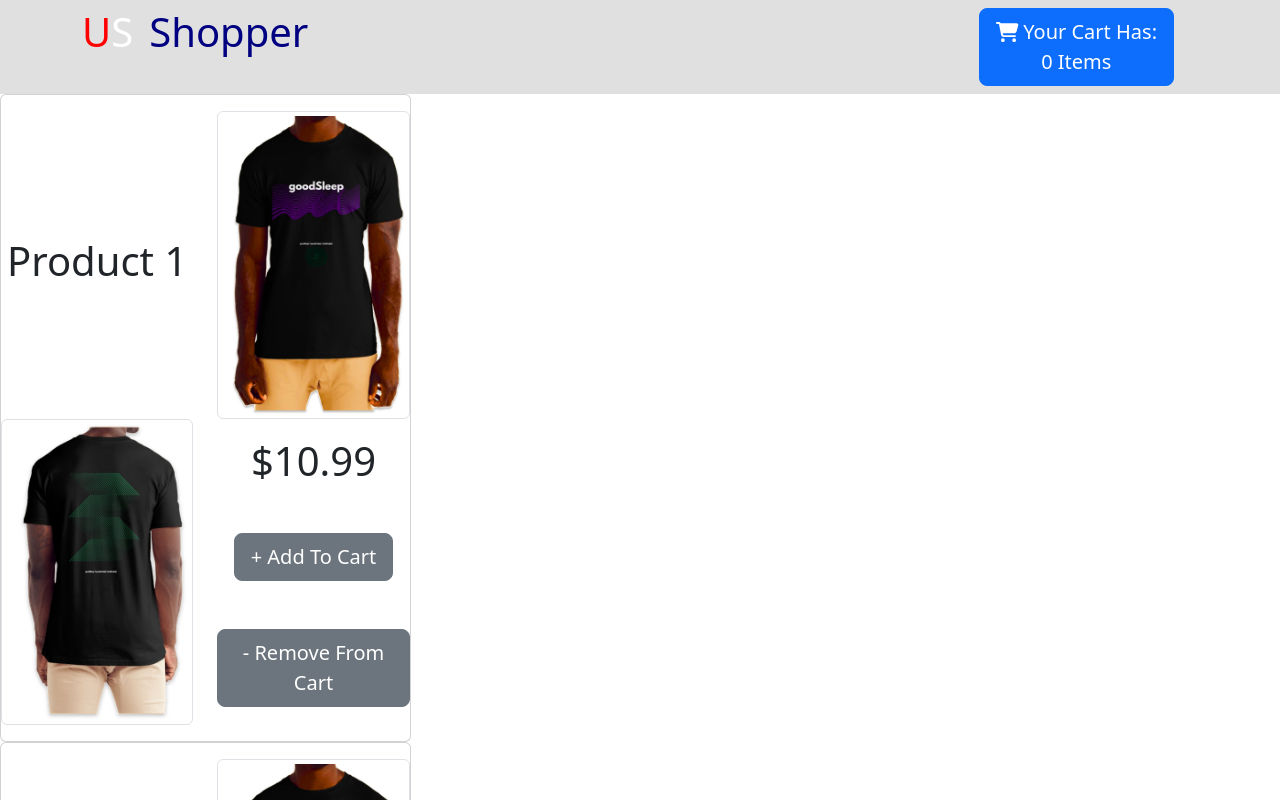
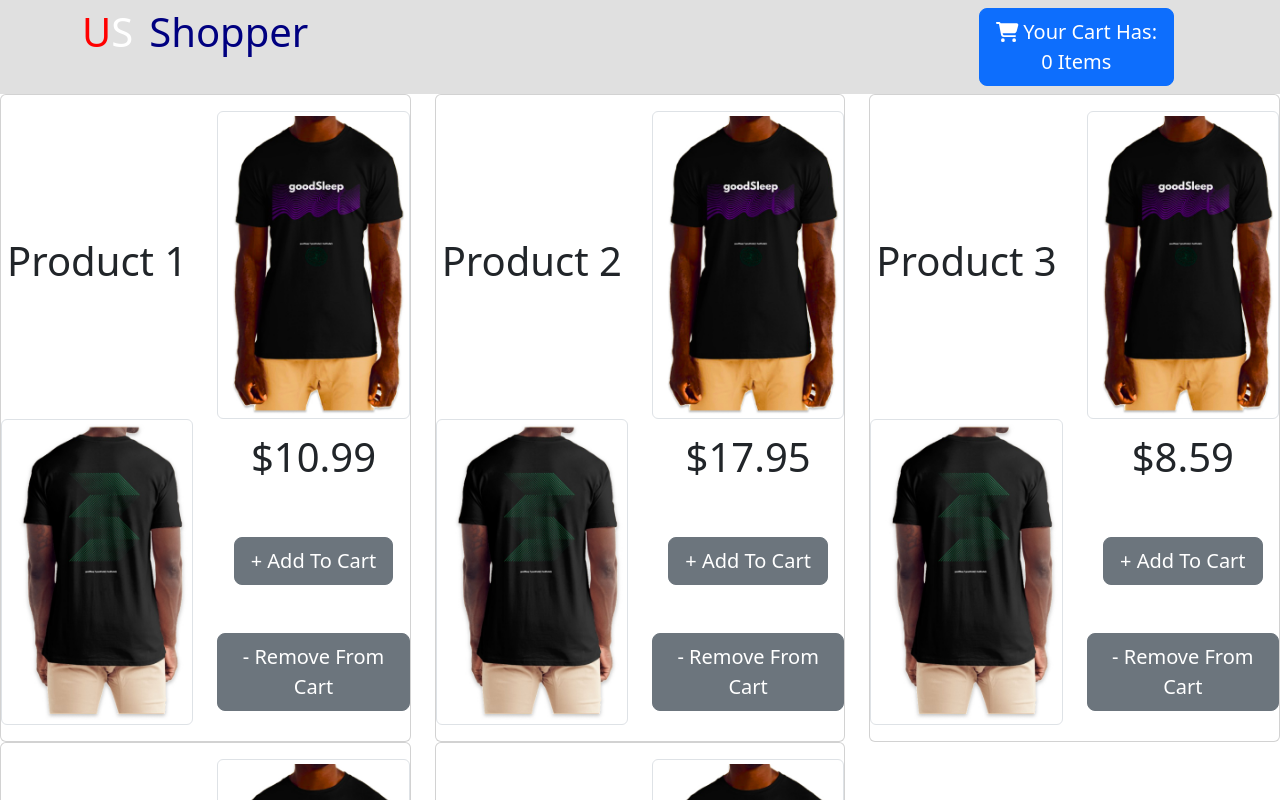
Before and after one commit to grantGCode/Shopping-Cart-application, a React (Create React App) app in the folder frontend/: page / in a window 1280 px wide. Shown: the top 800 px of the page. Built offline with nearby package versions, Linux system fonts and the light colour scheme.

Commit message:
fix ProductCard.js "key" prop error, updated

```diff
--- a/frontend/src/components/ItemCard.js
+++ b/frontend/src/components/ItemCard.js
@@ -1,6 +1,6 @@
 import {Card, Form, Row, Col, Button} from 'react-bootstrap'
 import {ShoppingCartContext} from '../CartContext'
-import {products, getProductData} from '../productStore'
+import {getProductData} from '../productStore'
 import {useContext} from "react"
 
 function ItemCard({item}) {
@@ -21,7 +21,7 @@ return(
                         size="sm"
                         onClick={() => {cartContext.removeOneItem(item)}}
                     >
-                        - Remove From Cart
+                        - RemoveFrom Cart
                     </Button>
                 </Col>
             </Row>
--- a/frontend/src/components/ProductCard.js
+++ b/frontend/src/components/ProductCard.js
@@ -1,9 +1,14 @@
 import { Card, Button, Form, Row, Col, Image} from 'react-bootstrap';
+import { products } from '../productStore.js';
 import { ShoppingCartContext } from '../CartContext.js'
 import { useContext } from 'react';
 
+const productData = (product) => {
+  return products.find((product) => {return product})
+}
 
-function ProductCard({products}) {
+function ProductCard({product}) {
+
   const cartContext = useContext(ShoppingCartContext);
 
   return (
@@ -14,7 +19,7 @@ function ProductCard({products}) {
             className='d-flex justify-content-between align-items-center'
           >
             <Col>
-              <h1>{products.title}</h1>
+              <h1 className='text-center'>{product.title}</h1>
             </Col>
             <Col xs={6} md={6}>
               <Image
@@ -24,21 +29,25 @@ function ProductCard({products}) {
               />
             </Col>
           </Row>
-          <Row className='d-flex justify-content-between align-items-center'>
+          <Row
+            className='d-flex justify-content-between align-items-center'
+          >
             <Col className='d-flex justify-content-Start'>
               <Image
                 src='/images/imageShritTwo.jpg'
                 alt='image unavailable'
-                className='img-thumbnail '
+                className='img-thumbnail'
               />
             </Col>
-            <Col className='d-flex justify-content-End'>
+            <Col
+              className='text-center'
+            >
               <Col>
+                <h1>{`$${product.cost}`}</h1>
+              </Col>
               <Col>
-                  <h1>{`$${products.cost}`}</h1>
-                </Col>
-                <Col  className='my-5'>
                 <Button
+                  className='my-5'
                   variant="secondary"
                   size="lg"
                   onClick={() => {cartContext.addOneToCart(products)}}
@@ -56,7 +65,6 @@ function ProductCard({products}) {
                 </Button>
               </Col>
             </Col>
-            </Col>
           </Row>
         </Card.Body>
       </Card>
--- a/frontend/src/pages/Store.jsx
+++ b/frontend/src/pages/Store.jsx
@@ -1,5 +1,5 @@
 import Navbar from '../components/NavBar.js'
-import { products, getProductData} from '../productStore.js'
+import { products} from '../productStore.js'
 import {Row, Col, Form, Button, Stack} from 'react-bootstrap'
 import ProductCard from '../components/ProductCard.js'
 import { useShoppingCartContext } from '../CartContext.js'
@@ -12,26 +12,15 @@ function Store() {
   return (
     <div>
       <Navbar />
-            <Row
-              xs={1}
-              md={3}
-            >
-              <Col
-                className="justify-content-center"
-              >
-              {products.map((product) =>
-                (
-                  <Col align='center' >
-                    <ProductCard
-                      className="border border-primary"
-                      key={product.price}
-                      products={product}
-
-                    />
-                  </Col>
-                ))
-              }
-              </Col>
+            <Row xs={1} md={3}>
+            {products.map((product) => (
+          <Col key={product.id} className="justify-content-center">
+            <ProductCard
+              className="border border-primary"
+              product={product} // Passing individual product as prop
+            />
+          </Col>
+        ))}
             </Row>
         <Row className="mt-4">
           <Col className="mx-4">
@@ -39,7 +28,7 @@ function Store() {
                 <Button
                   size='lg'
                   variant="danger"
-                  onClick={purgeShoppingCart} // will return Items to console for to debug
+                  onClick={purgeShoppingCart}
                 >Remove All From Cart
                 </Button>
             </Form>
```
Lines whose indentation alone changed are shown as unchanged.
